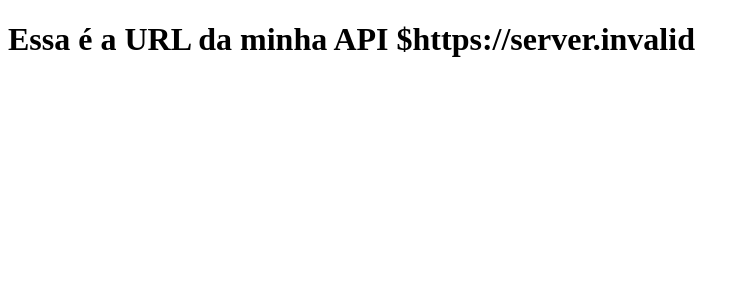
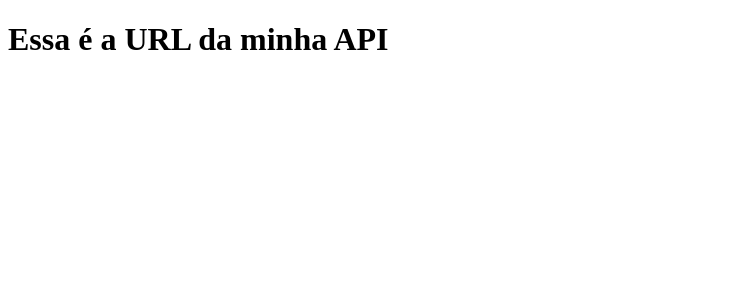
Before and after one commit to lugablima/projeto14-bootstore-front, a React (Create React App) app: page / in a window 1280 px wide. Shown: the top 300 px of the page, without its empty margins (0-750 px from the left). Built offline with nearby package versions, Linux system fonts and the light colour scheme; no server answers.

Commit message:
fix: removes dotenv due to deployment error with vercel

```diff
--- a/package.json
+++ b/package.json
@@ -7,7 +7,6 @@
     "@testing-library/react": "^13.3.0",
     "@testing-library/user-event": "^13.5.0",
     "axios": "^0.27.2",
-    "dotenv": "^16.0.1",
     "react": "^18.2.0",
     "react-dom": "^18.2.0",
     "react-router-dom": "^6.3.0",
--- a/src/components/App.js
+++ b/src/components/App.js
@@ -1,12 +1,12 @@
-import dotenv from "dotenv";
-dotenv.config();
+// import dotenv from "dotenv";
+// dotenv.config();
 
 function App() {
-  const API = process.env.REACT_APP_API_BASE_URL;
+  // const API = process.env.REACT_APP_API_BASE_URL;
 
   return (
     <div>
-      <h1>Essa é a URL da minha API ${API}</h1>
+      <h1>Essa é a URL da minha API</h1>
     </div>
   );
 }
```
Also changed, not shown: 1 other file (tests, documents, lock files or other folders).
